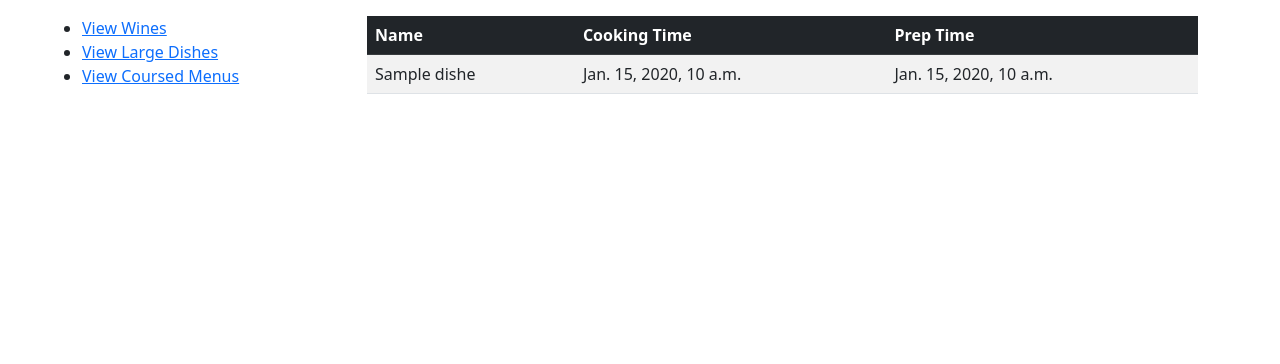
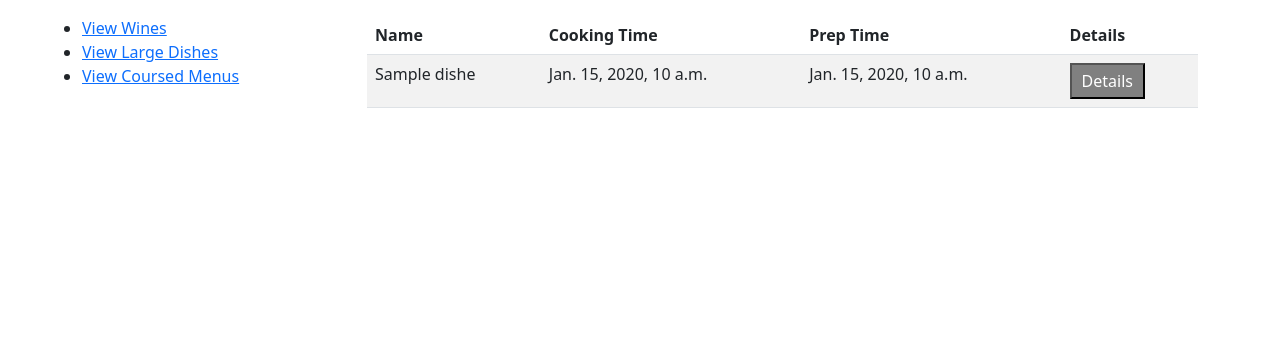
Before and after one commit to gabi-abn/MSYS, a Django app: template tapasapp/templates/tapasapp/list.html in a window 1280 px wide. Shown: the part 56-420 px from the top of the page. Run offline with Django 3.2, Linux system fonts and the light colour scheme; the template is opened without the code that fills it: most values are stand-ins (such as "Sample title", 1, 10 or a date in 2020); some libraries are stand-ins or nearby versions.

Commit message:
Update list.html

```diff
--- a/tapasapp/templates/tapasapp/list.html
+++ b/tapasapp/templates/tapasapp/list.html
@@ -10,11 +10,12 @@
                 {% block content %}
                 <div class="col-12">
                     <table class="table table-striped">
-                        <thead >
+                        <thead>
                             <tr>
-                                <th class="table-dark" scope="col"> Name </th>
-                                <th class="table-dark" scope="col"> Cooking Time </th>
-                                <th class="table-dark" scope="col"> Prep Time </th>
+                                <th scope="col"> Name </th>
+                                <th scope="col"> Cooking Time </th>
+                                <th scope="col"> Prep Time </th>
+                                <th scope="col"> Details </th>
                             </tr>
                         </thead>
                         <tbody>
@@ -23,6 +24,9 @@
                                 <td> {{ d.name }} </td>
                                 <td> {{ d.prep_time }} </td>
                                 <td> {{ d.cook_time }} </td>
+                                <td>
+                                    <button style="display:inline-block; background-color:gray; color:white; padding:5px 10px;">Details</button>
+                                </td>
                             </tr>
                             {% endfor %}
                         </tbody>
```
